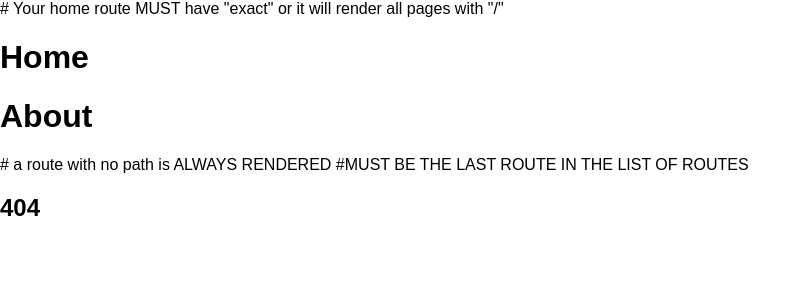
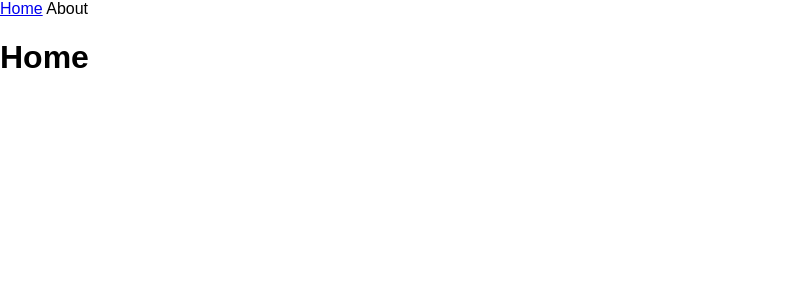
Before and after one commit to alocke12992/React_router_app, a React (Create React App) app in the folder client/: page /about in a window 1280 px wide. Before the commit this address had no page. Shown: the top 300 px of the page, without its empty margins (0-811 px from the left). Built offline with nearby package versions, Linux system fonts and the light colour scheme.

Commit message:
Adds nav

```diff
--- a/client/src/App.js
+++ b/client/src/App.js
@@ -1,19 +1,22 @@
 import React from 'react';
-import {Route } from 'react-router-dom';
+import {Route, Switch } from 'react-router-dom';
 import Home from './components/Home';
 import About from './components/About';
 import NoMatch from './components/NoMatch';
+import NavBar from './components/NavBar';
 
+
+     // Your home route MUST have "exact" or it will render all pages with "/"
+      // a route with no path is ALWAYS RENDERED
+      // MUST BE THE LAST ROUTE IN THE LIST OF ROUTES
 const App = () => (
   <div>
-    <switch>
-      # Your home route MUST have "exact" or it will render all pages with "/"
+    <NavBar />
+    <Switch>
       <Route exect path="/" component={Home} />
       <Route exect path="/about" component={About} />
-      # a route with no path is ALWAYS RENDERED
-      #MUST BE THE LAST ROUTE IN THE LIST OF ROUTES
       <Route component={NoMatch} />
-    </switch>
+    </Switch>
   </div>
 )
 
--- /dev/null
+++ b/client/src/components/NavBar.js
@@ -0,0 +1,33 @@
+import React from 'react';
+import { NavLink } from 'react-router-dom';
+
+const styles = {
+  active: {
+    textDecoration: 'none',
+    fonweight: 'bold',
+    color: 'black'
+  }
+}
+
+const NavBar = () => (
+  <nav>
+    <NavLink
+      exact
+      activeStyle={styles.active}
+      to="/"
+    >
+      Home
+    </NavLink>
+
+      {' '}
+    <NavLink
+    exact
+      activeStyle={styles.active}
+      to="/about"
+    >
+    About
+    </NavLink>
+  </nav>
+)
+
+export default NavBar;
--- a/client/src/components/NoMatch.js
+++ b/client/src/components/NoMatch.js
@@ -1,7 +1,7 @@
 import React from 'react';
 
-const NoMatch = () => (
-  <h2>404</h2>
+const NoMatch = ({location}) => (
+  <h2>404 no route matches {location.pathname}</h2>
 )
 
 export default NoMatch;
```
